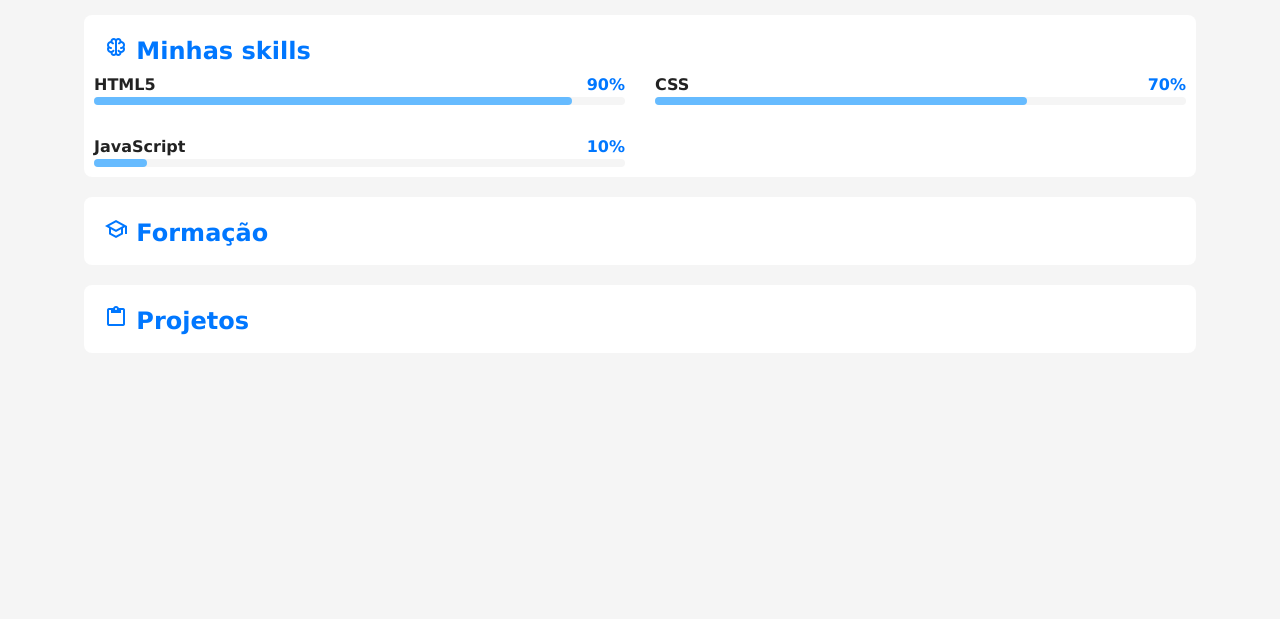
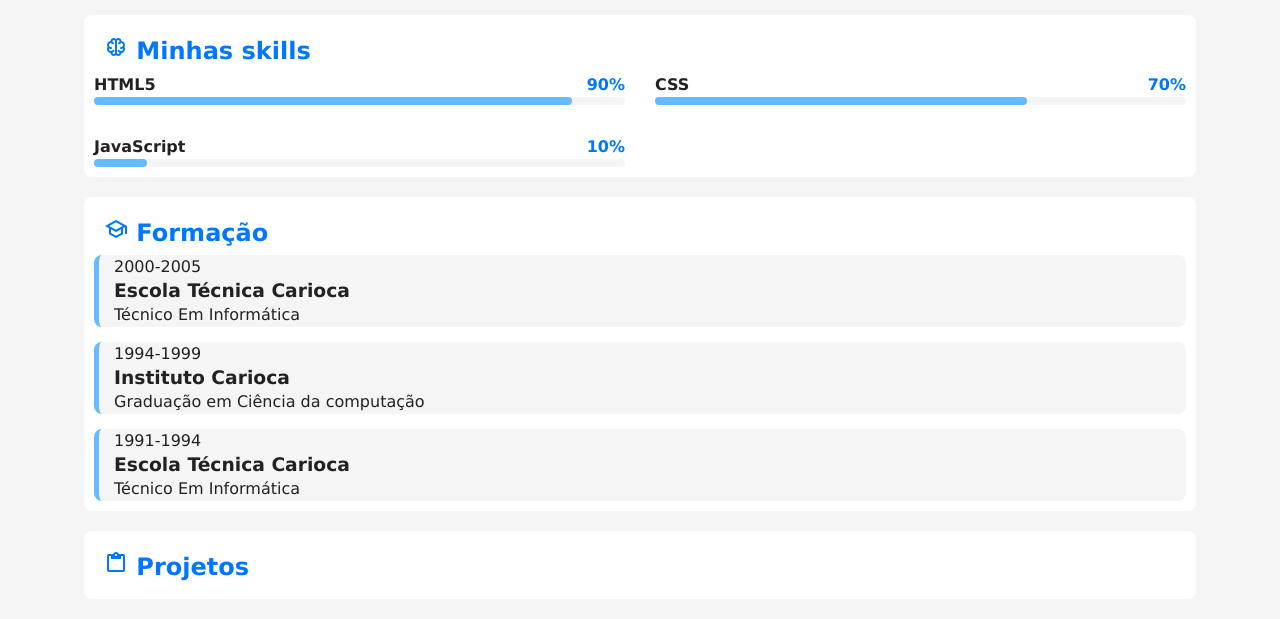
Before and after one commit to kevin-souza-dev/portifolio, a plain HTML site: page index.html in a window 1280 px wide. Shown: the part 1201-1820 px from the top of the page. Before the commit the page ends 1574 px from the top, so only its background shows below. Drawn offline with nearby package versions, Linux system fonts and the light colour scheme.

Commit message:
formacoes

```diff
--- a/estilos/style.css
+++ b/estilos/style.css
@@ -167,6 +167,29 @@ article h2{
   border-radius: 4px;
 
 }
+.formacao-container{
+  display: flex;
+  flex-direction: column-reverse;
+  gap: 15px;
+}
+.formacao-container .curso{
+background-color: var(--fundo-principal);
+border-radius: 8px;
+border-left: 5px solid var(--destaque-inverso);
+padding-left: 15px;
+
+}
+
+.formacao-container .curso:hover{
+  border-left-width: 15px;
+  cursor: pointer;
+  border-left: 10px solid var(--destaque);
+  transform: translateY(-1px);
+  transition: border-width 0.3s, transform .3s;
+
+}
+
+
 
 @media screen and (min-width: 768px) {
   #skill-container{
--- a/index.html
+++ b/index.html
@@ -129,15 +129,36 @@
                     </div>
                 </div>
             </article>
+
             <article>
                 <h2> <span class="material-symbols-outlined">
-                            school
-                        </span> Formação</h2>
+                        school
+                    </span> Formação</h2>
+                <div class="formacao-container">
+                    <div class="curso">
+                        <p class="periodo">1991-1994</p>
+                        <h3 class="instituicao">Escola Técnica Carioca</h3>
+                        <p class="titulacao">Técnico Em Informática</p>
+                    </div>
+
+
+                    <div class="curso">
+                        <p class="periodo">1994-1999</p>
+                        <h3 class="instituicao">Instituto Carioca</h3>
+                        <p class="titulacao">Graduação em Ciência da computação</p>
+                    </div>
+
+                    <div class="curso">
+                        <p class="periodo">2000-2005</p>
+                        <h3 class="instituicao">Escola Técnica Carioca</h3>
+                        <p class="titulacao">Técnico Em Informática</p>
+                    </div>
+                </div>
             </article>
             <article>
                 <h2><span class="material-symbols-outlined">
-                            content_paste
-                        </span> Projetos</h2>
+                        content_paste
+                    </span> Projetos</h2>
             </article>
 
 
```
